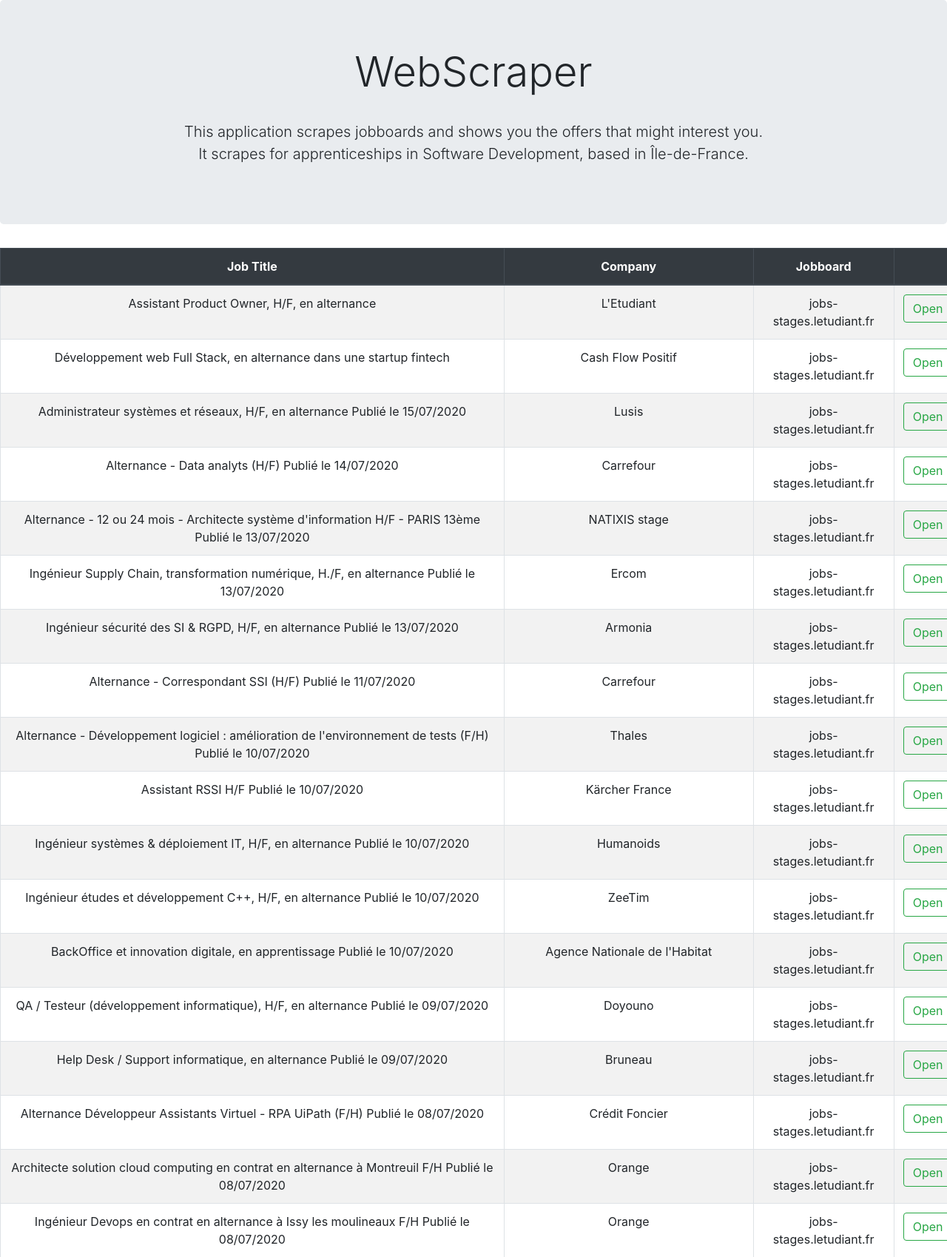
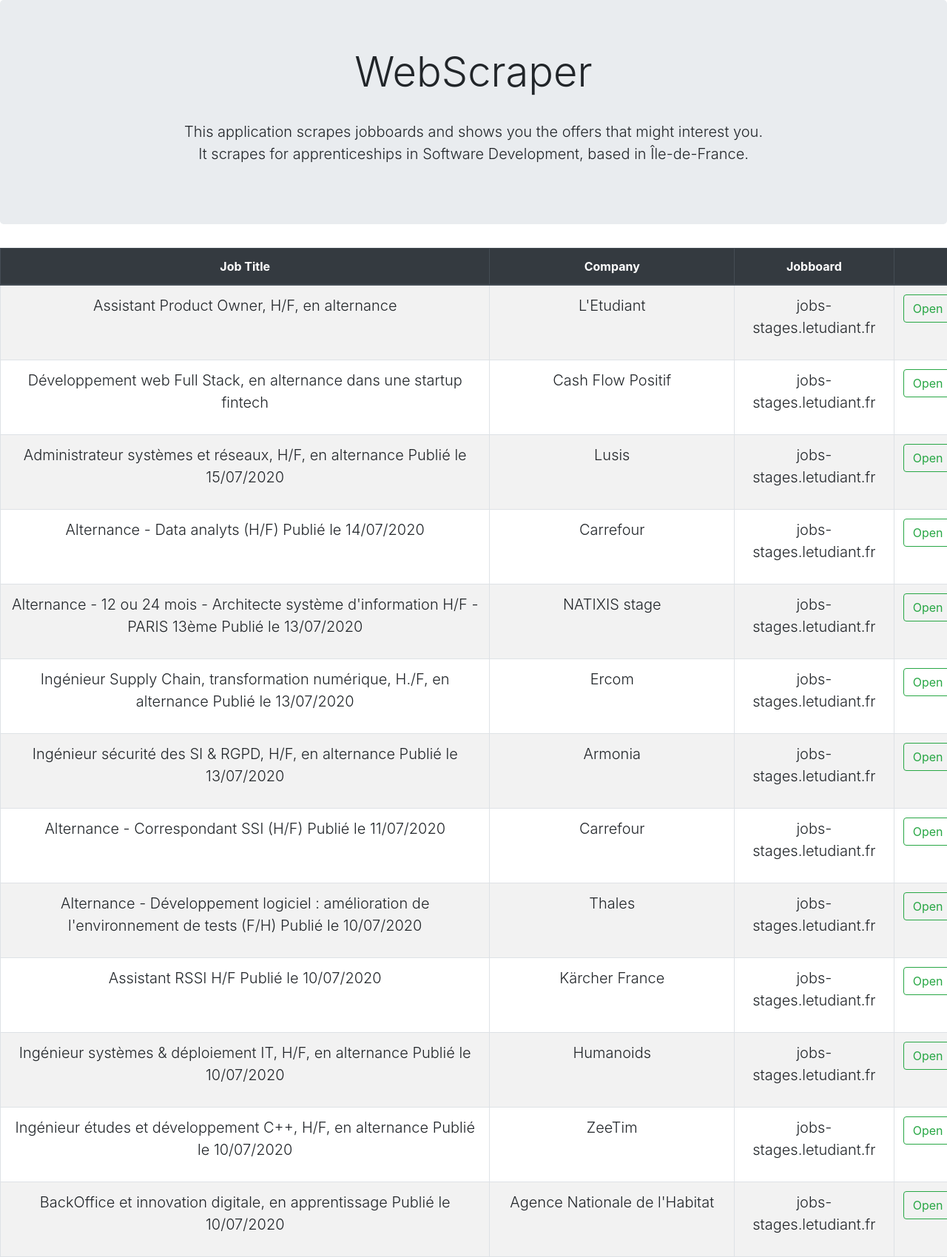
Before and after one commit to o-djabir/jobboard-web-scraper, a Django app: page /webScraper/ in a window 1280 px wide; the page is wider, and only the part inside the window is pictured. Shown: the top 1699 px of that part at 74% size. Run offline with Django 3.2, Linux system fonts and the light colour scheme; data comes from the database, SQL or seed files in the repository; both versions use the stored data as it was after the commit; some libraries are stand-ins or nearby versions.

Commit message:
commit from work, few changes

```diff
--- a/webScraper/templates/webScraper/job_list.html
+++ b/webScraper/templates/webScraper/job_list.html
@@ -37,9 +37,9 @@
 			<tbody>
 				{% for job in job_list %}
 					<tr>
-						<td>{{job.job_title}}</th>
-						<td>{{job.company_name}}</th>
-						<td>{{job.jobboard}}</th>
+						<td><p class="lead">{{job.job_title}}</p></th>
+						<td><p class="lead">{{job.company_name}}</p></th>
+						<td><p class="lead">{{job.jobboard}}</p></th>
 						<td><a href="{{job.job_link}}" target="_blank" class="btn btn-outline-success">Open</a></th>
 						<td><a href="/webScraper/delete/{{job.id}}" class="btn btn-outline-danger">Delete</a></td>
 					</tr>
```
Also changed, not shown: db.sqlite3.
